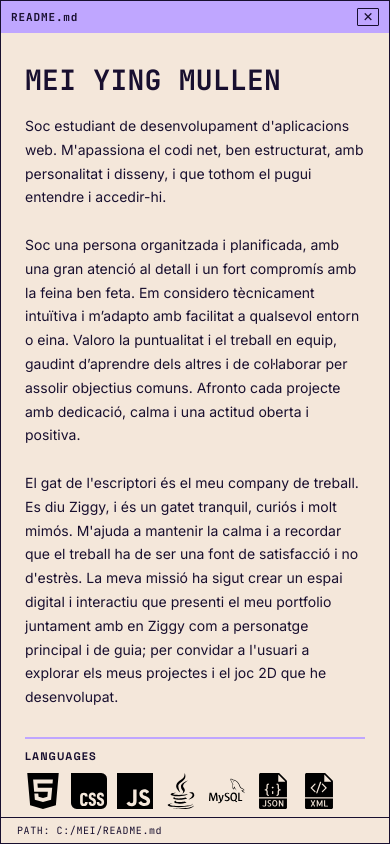
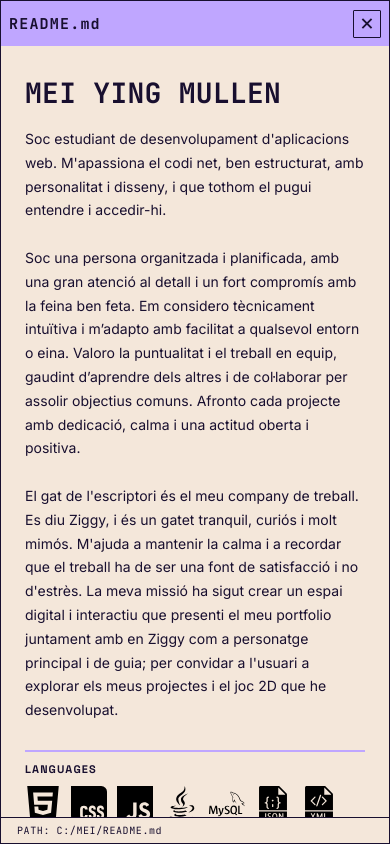
Before and after one commit to memugr/Portfolio, a plain HTML site: page index.html in a window 390 px wide. Both pictures are taken after a click on the link "README.md". Drawn offline with Linux system fonts and the light colour scheme.

Commit message:
Engrandir headers de Modals en Mobile

```diff
--- a/styles.css
+++ b/styles.css
@@ -95,6 +95,7 @@ body {
 }
 
 @keyframes blink {
+
     0%,
     100% {
         opacity: 1;
@@ -516,8 +517,13 @@ body {
 }
 
 @keyframes type-msg {
-    from { width: 0; }
-    to { width: var(--msg-width); }
+    from {
+        width: 0;
+    }
+
+    to {
+        width: var(--msg-width);
+    }
 }
 
 /* ── Ziggy modal ── */
@@ -559,6 +565,7 @@ body {
 }
 
 @keyframes pulse {
+
     0%,
     100% {
         opacity: 1;
@@ -595,6 +602,7 @@ body {
 }
 
 @keyframes cat-idle {
+
     0%,
     100% {
         transform: translateY(0);
@@ -628,6 +636,25 @@ body {
     .folders {
         max-width: 100%;
     }
+
+    .modal-titlebar {
+        height: 45px;
+        padding: 0 8px;
+    }
+
+    .modal-title {
+        font-size: 15px;
+    }
+
+    .modal-btn {
+        width: 28px;
+        height: 28px;
+    }
+
+    .modal-btn.close {
+        font-size: 1.4em;
+    }
+
 
     .folder-name {
         font-size: 12px;
```
